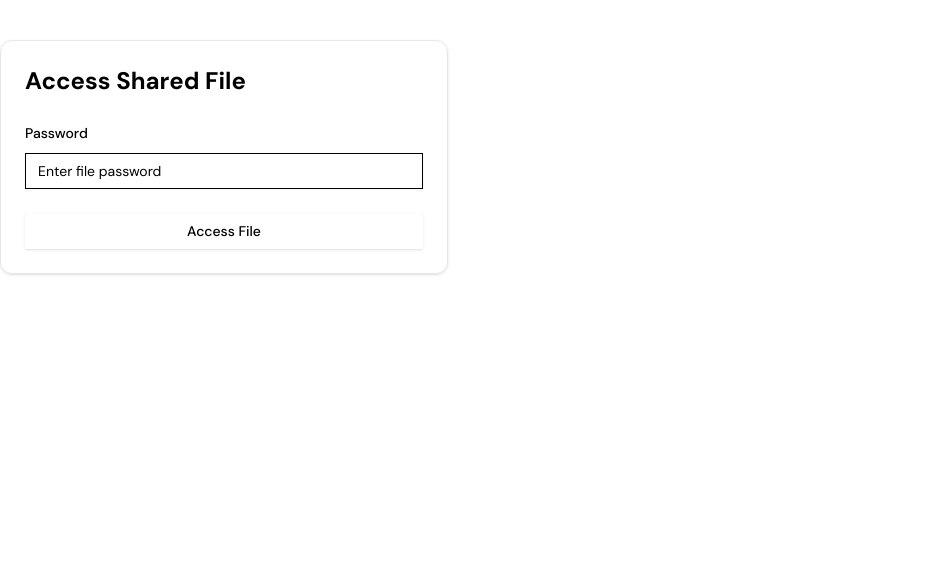
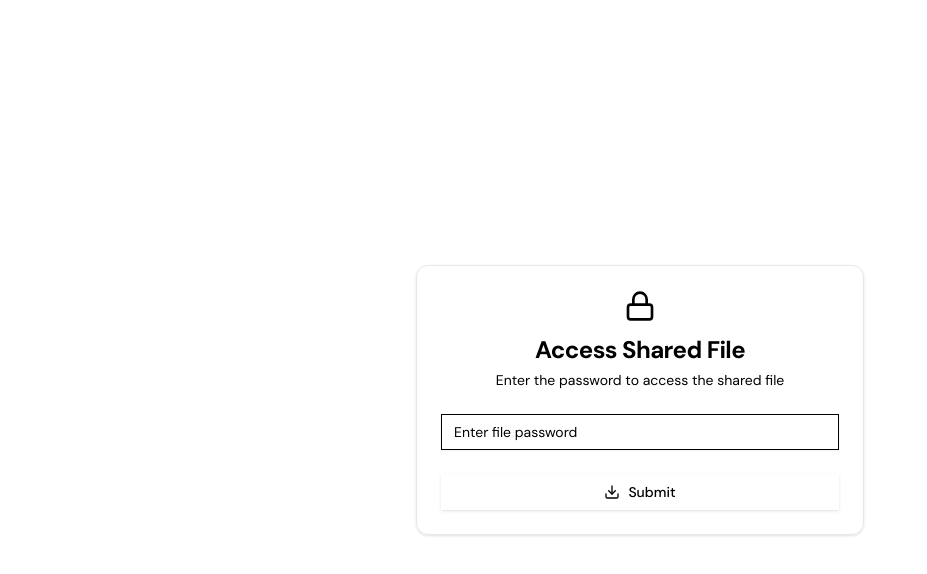
Before and after one commit to Sugoto/secure-file-sharing, a React (Vite) app in the folder frontend/: page /shared/1 in a window 1280 px wide. Shown: the top 574 px of the page, without its empty margins (0-927 px from the left). Built offline with nearby package versions, Linux system fonts and the light colour scheme.

Commit message:
feat: enhance shared file access page with password input and loading state

```diff
--- a/frontend/src/pages/SharedFilePage.tsx
+++ b/frontend/src/pages/SharedFilePage.tsx
@@ -1,5 +1,6 @@
 import { useState } from "react";
 import { useParams } from "react-router-dom";
+import { Lock, Download } from "lucide-react";
 import { Button } from "../components/ui/button";
 import { Input } from "../components/ui/input";
 import {
@@ -7,6 +8,8 @@ import {
   CardHeader,
   CardContent,
   CardFooter,
+  CardDescription,
+  CardTitle,
 } from "../components/ui/card";
 import { fileService } from "../services/fileService";
 
@@ -30,7 +33,7 @@ export const SharedFilePage = () => {
       const url = window.URL.createObjectURL(blob);
       const a = document.createElement("a");
       a.href = url;
-      a.download = "shared-file"; // The actual filename will be set by the server
+      a.download = "shared-file";
       document.body.appendChild(a);
       a.click();
       window.URL.revokeObjectURL(url);
@@ -42,30 +45,49 @@ export const SharedFilePage = () => {
   };
 
   return (
-    <div className="container max-w-md mt-10">
-      <Card>
-        <CardHeader>
-          <h1 className="text-2xl font-bold">Access Shared File</h1>
+    <div className="min-h-screen w-full flex items-center justify-center p-4">
+      <Card className="w-full max-w-md">
+        <CardHeader className="space-y-1">
+          <div className="flex items-center justify-center mb-2">
+            <Lock className="h-8 w-8 text-muted-foreground" />
+          </div>
+          <CardTitle className="text-2xl font-bold text-center">
+            Access Shared File
+          </CardTitle>
+          <CardDescription className="text-center">
+            Enter the password to access the shared file
+          </CardDescription>
         </CardHeader>
         <CardContent className="space-y-4">
           <div className="space-y-2">
-            <label className="text-sm font-medium">Password</label>
             <Input
               type="password"
               value={password}
               onChange={(e) => setPassword(e.target.value)}
               placeholder="Enter file password"
+              className="w-full"
             />
           </div>
-          {error && <p className="text-sm text-red-500">{error}</p>}
+          {error && <p className="text-sm text-red-500 text-center">{error}</p>}
         </CardContent>
         <CardFooter>
           <Button
             onClick={handleDownload}
             disabled={isLoading}
             className="w-full"
+            variant="default"
           >
-            {isLoading ? "Accessing..." : "Access File"}
+            {isLoading ? (
+              <span className="flex items-center gap-2">
+                <span className="h-4 w-4 animate-spin rounded-full border-2 border-current border-t-transparent" />
+                Accessing...
+              </span>
+            ) : (
+              <span className="flex items-center gap-2">
+                <Download className="h-4 w-4" />
+                Submit
+              </span>
+            )}
           </Button>
         </CardFooter>
       </Card>
--- a/frontend/src/services/fileService.ts
+++ b/frontend/src/services/fileService.ts
@@ -40,9 +40,12 @@ class FileService {
   }
 
   async accessSharedFile(token: string, password: string): Promise<Blob> {
-    const response = await axiosInstance.get(`/api/files/shared/${token}?password=${password}`, {
-      responseType: 'blob'
-    });
+    const response = await axiosInstance.get(
+      `/files/shared/${token}?password=${password}`,
+      {
+        responseType: "blob",
+      }
+    );
     return response.data;
   }
 }
```
